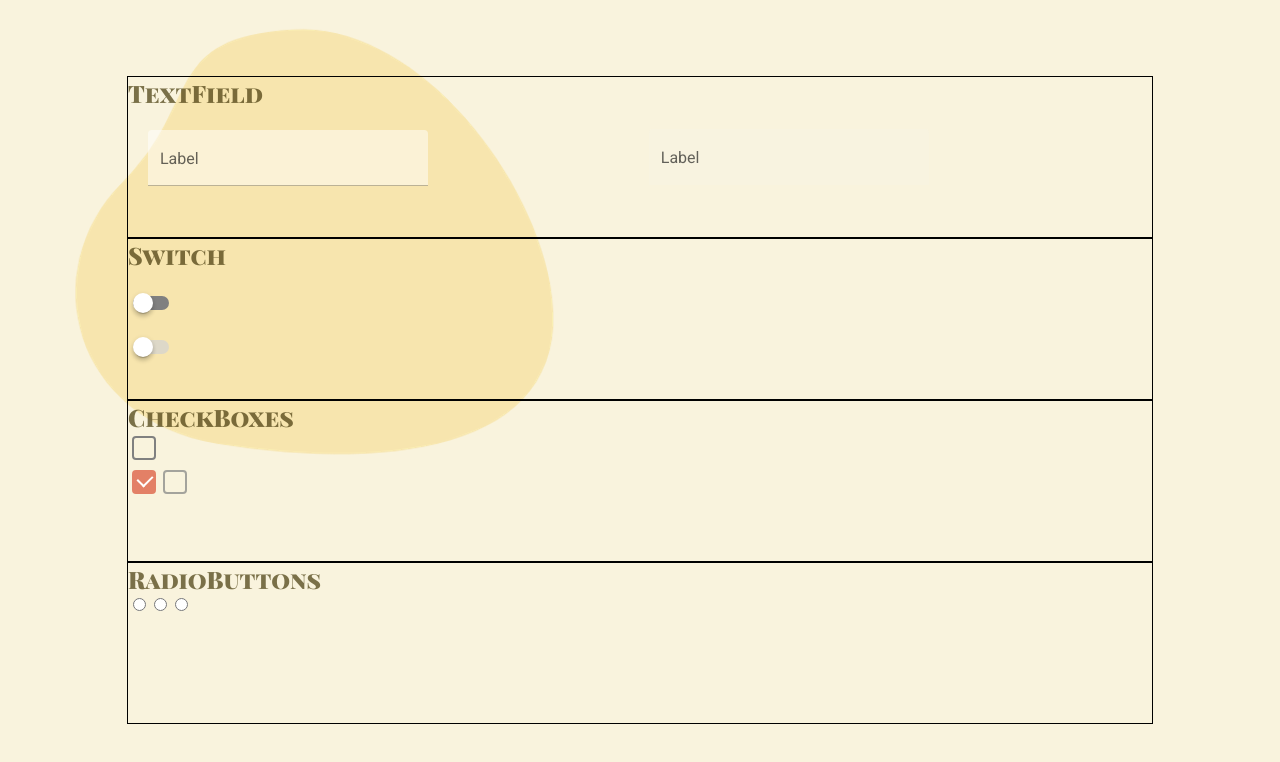
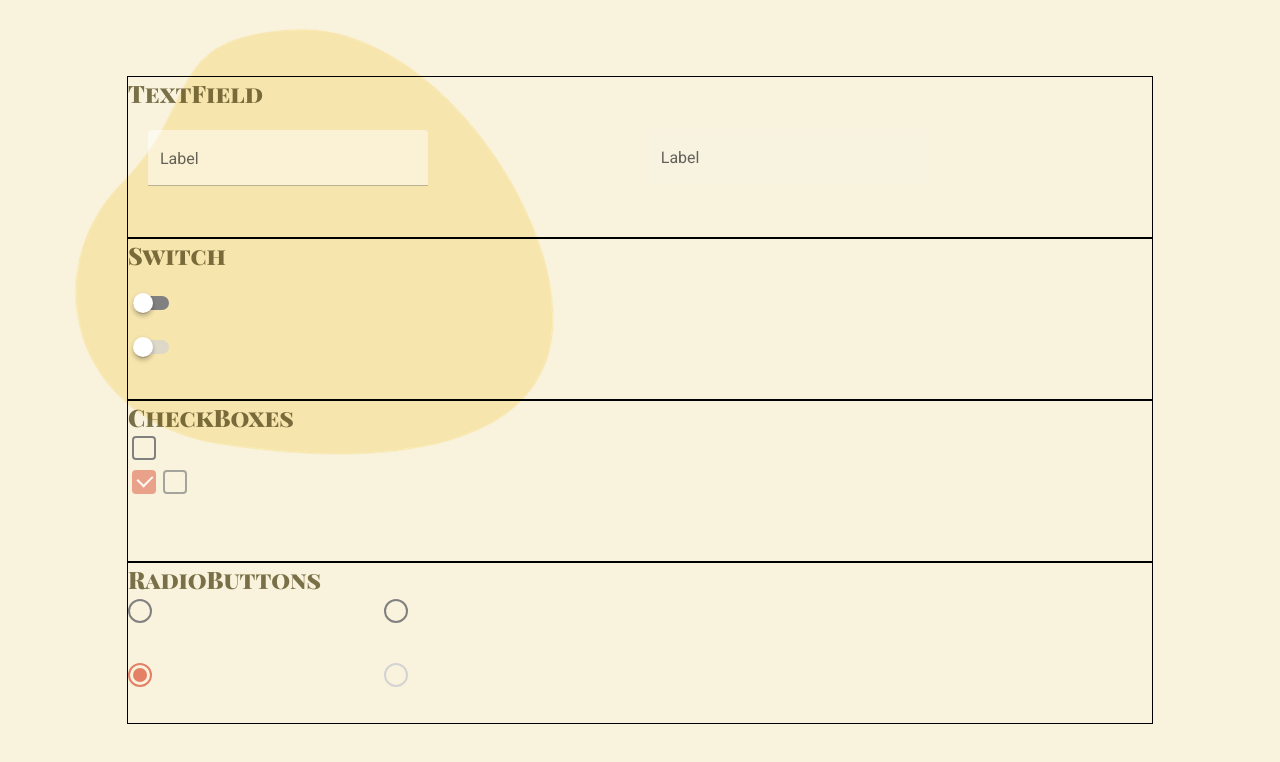
Before and after one commit to annaeklov/mandatory-uxdesign1, a React (Create React App) app in the folder mylabux/: page / in a window 1280 px wide. Shown: the top 762 px of the page. Built offline with nearby package versions, Linux system fonts and the light colour scheme.

Commit message:
radiobuttons done

```diff
--- a/mylabux/src/components/CheckBoxes.js
+++ b/mylabux/src/components/CheckBoxes.js
@@ -13,10 +13,9 @@ export default function CheckBoxes() {
           <label htmlFor="checkbox" />
         </Form>
         <Form2>
-          <input id="checkbox2" type="checkbox" checked/>
+          <input id="checkbox2" type="checkbox" checked disabled/>
           <input id="checkbox3" type="checkbox" disabled />
         </Form2>
-
       </div>
     </section>
   );
--- a/mylabux/src/components/RadioButtons.js
+++ b/mylabux/src/components/RadioButtons.js
@@ -8,13 +8,103 @@ export default function RadioButtons() {
         <h1>RadioButtons</h1>
       </div>
       <div className="section__bottom">
-        <form>
-          <input type="radio" />
-          <input type="radio" />
-          <input type="radio" />
-        </form>
+        <Form>
+          <div>
+            <input type="radio" id="radio1" name="radio" />
+            <label htmlFor="radio1" />
+          </div>
+          <div>
+            <input type="radio" id="radio2" name="radio" />
+            <label htmlFor="radio2" />
+          </div>
+          <div>
+            <input type="radio" id="radio4" checked />
+            <label htmlFor="radio4" />
+          </div>
+          <div>
+            <input type="radio" id="radio3" disabled />
+            <label htmlFor="radio3" />
+          </div>
+        </Form>
       </div>
     </section>
   );
 }
+
 /* ---STYLING--- */
+
+const Form = styled.form`
+  display: flex;
+  flex-wrap: wrap;
+  width: 50%;
+  height: 100%;
+
+  div {
+    display: inline-block;
+    position: relative;
+    width: 50%;
+  }
+
+  input {
+    position: absolute;
+    top: 4px;
+    left: 0;
+    width: 20px;
+    height: 20px;
+    opacity: 0;
+    z-index: 0;
+    margin: 0;
+
+  }
+
+  label {
+    display: inline-block;
+    cursor: pointer;
+
+    &:before {
+      content: "";
+      position: absolute;
+      top: 4px;
+      left: 0;
+      width: 20px;
+      height: 20px;
+      background-color: transparent;
+      border: 2px solid grey;
+      border-radius: 14px;
+      z-index: 1;
+      transition: border-color 0.28s cubic-bezier(0.4, 0, 0.2, 1);
+    }
+    &:after {
+      content: "";
+      position: absolute;
+      top: 9px;
+      left: 5px;
+      width: 14px;
+      height: 14px;
+      background-color: #e38066;
+      border-radius: 50%;
+      z-index: 2;
+      transform: scale(0, 0);
+      transition: transform 0.28s cubic-bezier(0.4, 0, 0.2, 1);
+    }
+  }
+
+  input:checked + label {
+    ::before {
+      border-color: #e38066;
+    }
+  }
+  input:checked + label {
+    ::after {
+      transform: scale(1, 1);
+    }
+  }
+
+  input:disabled ~ label:before {
+    border: 2px solid lightgrey;
+  }
+  input:disabled ~ label,
+  input:checked ~ label {
+    cursor: auto;
+  }
+`;
--- a/mylabux/src/components/Switch.js
+++ b/mylabux/src/components/Switch.js
@@ -13,8 +13,9 @@ export default function Switch() {
           <label htmlFor="switch" />
         </Form>
         <Form2>
-          <input type="checkbox" id="switch2" />
+          <input type="checkbox" id="switch2" disabled/>
           <label htmlFor="switch2" />
+
         </Form2>
       </div>
     </section>
@@ -90,7 +91,7 @@ const Form2 = styled.form`
   margin: 20px 5px;
   width: 50%;
 
-  input {
+  input:disabled {
     width: 36px;
     height: 20px;
     position: absolute;
@@ -131,4 +132,6 @@ const Form2 = styled.form`
         0 3px 1px -2px rgba(0, 0, 0, 0.2), 0 1px 5px 0 rgba(0, 0, 0, 0.12);
     }
   }
+
+
 `;
```
